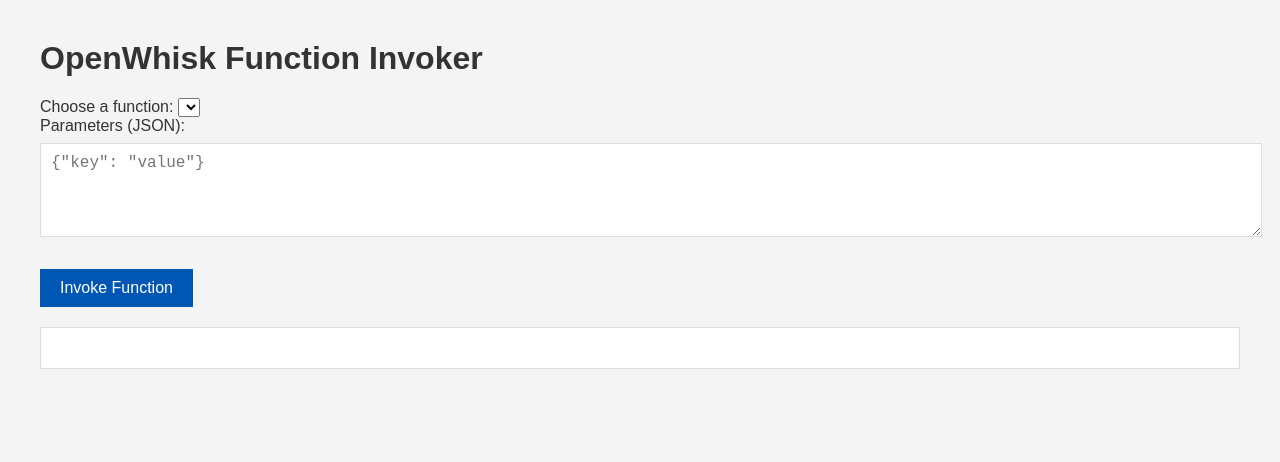
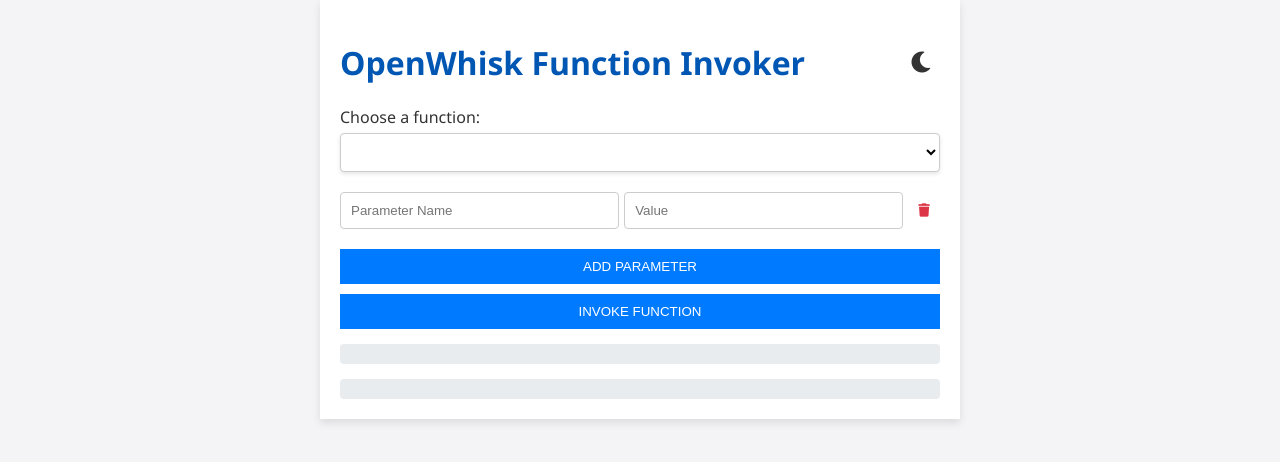
Before and after one commit to danielmalancioiu/proxy, a plain HTML site: page ui/index.html in a window 1280 px wide. Drawn offline with Linux system fonts and the light colour scheme; no server answers.

Commit message:
Improve and add more UI functionalities

```diff
--- a/ui/app.js
+++ b/ui/app.js
@@ -1,3 +1,38 @@
+// document.addEventListener('DOMContentLoaded', function() {
+//     fetch('http://host.docker.internal:3000/api/functions')
+//         .then(response => response.json())
+//         .then(functionNames => {
+//             const select = document.getElementById('functionSelect');
+//             functionNames.forEach(name => {
+//                 const option = document.createElement('option');
+//                 option.value = name;
+//                 option.textContent = name;
+//                 select.appendChild(option);
+//             });
+//         })
+//         .catch(error => console.error('Error loading function names:', error));
+// });
+
+// function invokeFunction() {
+//     const functionName = document.getElementById('functionSelect').value;
+//     const functionParams = document.getElementById('functionParams').value;
+
+//      // Convert JSON input to an object
+//      const params = JSON.parse(functionParams);
+//     // Generate query string from the params object
+//     const queryParams = new URLSearchParams(params).toString();
+
+//     fetch(`http://host.docker.internal:3000/api/${functionName}?${queryParams}`, {
+//         method: 'GET',
+//     })
+//     .then(response => response.json())
+//     .then(data => {
+//         document.getElementById('result').innerText = `Result: ${JSON.stringify(data, null, 2)}`;
+//     })
+//     .catch(error => {
+//         document.getElementById('result').innerText = `Error: ${error.toString()}`;
+//     });
+// }
 document.addEventListener('DOMContentLoaded', function() {
     fetch('http://host.docker.internal:3000/api/functions')
         .then(response => response.json())
@@ -11,25 +46,61 @@
             });
         })
         .catch(error => console.error('Error loading function names:', error));
+
+    addParameter();  // Initialize with one parameter input
 });
+
+function addParameter() {
+    const container = document.getElementById('parameterContainer');
+    const inputGroup = document.createElement('div');
+    inputGroup.className = 'input-group';
+
+    inputGroup.innerHTML = `
+        <input type="text" placeholder="Parameter Name" class="param-name">
+        <input type="text" placeholder="Value" class="param-value">
+        <button type="button" onclick="removeParameter(this)" class="remove-btn"><i class="fas fa-trash"></i></button>
+    `;
+
+    container.appendChild(inputGroup);
+}
+
+function removeParameter(element) {
+    // The element is the button, its parent is the input group div
+    element.parentElement.remove();
+}
+
 
 function invokeFunction() {
     const functionName = document.getElementById('functionSelect').value;
-    const functionParams = document.getElementById('functionParams').value;
+    const paramNames = document.querySelectorAll('.param-name');
+    const paramValues = document.querySelectorAll('.param-value');
+    const params = {};
 
-     // Convert JSON input to an object
-     const params = JSON.parse(functionParams);
-    // Generate query string from the params object
+    paramNames.forEach((paramName, index) => {
+        if (paramName.value && paramValues[index].value) {
+            params[paramName.value] = paramValues[index].value;
+        }
+    });
+
     const queryParams = new URLSearchParams(params).toString();
+    const startTime = performance.now();  // Start timing before request
 
     fetch(`http://host.docker.internal:3000/api/${functionName}?${queryParams}`, {
         method: 'GET',
     })
     .then(response => response.json())
     .then(data => {
+        const endTime = performance.now();  // End timing after response
+        const timeTaken = endTime - startTime;
         document.getElementById('result').innerText = `Result: ${JSON.stringify(data, null, 2)}`;
+        document.getElementById('timeTaken').innerText = `Time Taken: ${timeTaken.toFixed(2)} ms`;
     })
     .catch(error => {
         document.getElementById('result').innerText = `Error: ${error.toString()}`;
+        document.getElementById('timeTaken').innerText = ''; // Clear time on error
     });
 }
+
+function toggleTheme() {
+    document.body.classList.toggle('dark-theme');
+}
--- a/ui/index.html
+++ b/ui/index.html
@@ -1,4 +1,4 @@
-<!DOCTYPE html>
+<!-- <!DOCTYPE html>
 <html lang="en">
 <head>
     <meta charset="UTF-8">
@@ -19,4 +19,32 @@
     <div id="result"></div>
     <script src="app.js"></script>
 </body>
+</html> -->
+<!DOCTYPE html>
+<html lang="en">
+<head>
+    <meta charset="UTF-8">
+    <title>Invoke OpenWhisk Function</title>
+
+    <link rel="stylesheet" href="https://cdnjs.cloudflare.com/ajax/libs/font-awesome/6.0.0-beta3/css/all.min.css">
+    <link rel="stylesheet" href="style.css">
+</head>
+<body>
+    <div class="container">
+        <div class="header">
+            <h1>OpenWhisk Function Invoker</h1>
+            <button class="toggle-theme" onclick="toggleTheme()"><i class="fas fa-moon"></i></button>
+        </div>
+        <div class="form-group">
+            <label for="functionSelect">Choose a function:</label>
+            <select id="functionSelect" class="select-box"></select>
+        </div>
+        <div id="parameterContainer" class="parameters"></div>
+        <button type="button" class="btn add-btn" onclick="addParameter()">Add Parameter</button>
+        <button class="btn invoke-btn" onclick="invokeFunction()">Invoke Function</button>
+        <div id="result" class="result"></div>
+        <div id="timeTaken" class="time-taken"></div>
+    </div>
+    <script src="app.js"></script>
+</body>
 </html>
--- a/ui/style.css
+++ b/ui/style.css
@@ -1,37 +1,139 @@
-body {
-    font-family: Arial, sans-serif;
-    margin: 40px;
-    background-color: #f4f4f4;
+body, html {
+    font-family: 'Segoe UI', Tahoma, Geneva, Verdana, sans-serif;
+    padding: 0;
+    margin: 0;
+    background: #f4f4f6;
+    color: #333;
+    height: 100%;
+}
+
+.container {
+    position: relative;
+    max-width: 600px;
+    margin: auto;
+    padding: 20px;
+    background: white;
+    box-shadow: 0 4px 8px rgba(0,0,0,0.1);
     color: #333;
 }
 
-input, textarea, button {
-    font-size: 16px;
-    margin-top: 8px;
+.header {
+    display: flex;
+    justify-content: space-between;
+    align-items: center;
 }
 
-input, textarea {
+h1 {
+    color: #0056b3;
+    text-align: center;
+}
+
+.form-group {
+    margin-bottom: 20px;
+}
+
+.label, label {
+    display: block;
+    margin-bottom: 5px;
+}
+
+.select-box {
     width: 100%;
     padding: 10px;
-    margin-bottom: 20px;
-    border: 1px solid #ddd;
+    border: 1px solid #ccc;
+    border-radius: 4px;
+    cursor: pointer;
+    background: white;
+    box-shadow: 0 2px 4px rgba(0,0,0,0.1);
 }
 
-button {
-    padding: 10px 20px;
-    background-color: #0056b3;
+.btn {
+    background-color: #007bff;
     color: white;
     border: none;
+    padding: 10px 20px;
+    text-transform: uppercase;
     cursor: pointer;
+    display: block;
+    width: 100%;
+    margin-top: 10px;
 }
 
-button:hover {
-    background-color: #004494;
+.btn:hover {
+    background-color: #0056b3;
 }
 
-#result {
-    margin-top: 20px;
-    padding: 20px;
-    background-color: #fff;
-    border: 1px solid #ddd;
+.input-group button.remove-btn {
+    background: none;
+    border: none;
+    color: #dc3545; /* Red color for delete icon */
+    cursor: pointer;
+    padding: 0 10px;
 }
+
+.input-group button.remove-btn:hover {
+    color: #bd2130; /* Darker red on hover */
+}
+
+.input-group {
+    display: flex;
+    align-items: center;
+    margin-bottom: 10px;
+}
+
+.input-group input[type="text"] {
+    flex: 1;
+    margin-right: 5px;
+    padding: 10px;
+    border: 1px solid #ccc;
+    border-radius: 4px;
+}
+
+
+.parameters {
+    margin-bottom: 20px;
+}
+
+.result, .time-taken {
+    margin-top: 15px;
+    padding: 10px;
+    background-color: #e9ecef;
+    border-radius: 4px;
+    color: #212529;
+}
+
+
+.toggle-theme {
+    background: none;
+    border: none;
+    cursor: pointer;
+    color: #333;
+    font-size: 24px;
+}
+
+.toggle-theme:hover {
+    color: #ebebeb;
+}
+
+body.dark-theme {
+    background: #333;
+    color: #fff;
+}
+
+body.dark-theme .container {
+    background: #222;
+    color: #fff;
+}
+
+body.dark-theme .result, body.dark-theme .time-taken {
+    background-color: #444;
+    color: white;
+}
+
+body.dark-theme .btn {
+    background-color: #035fc2;
+}
+
+body.dark-theme .btn:hover {
+    background-color: #013d7d;
+}
```
